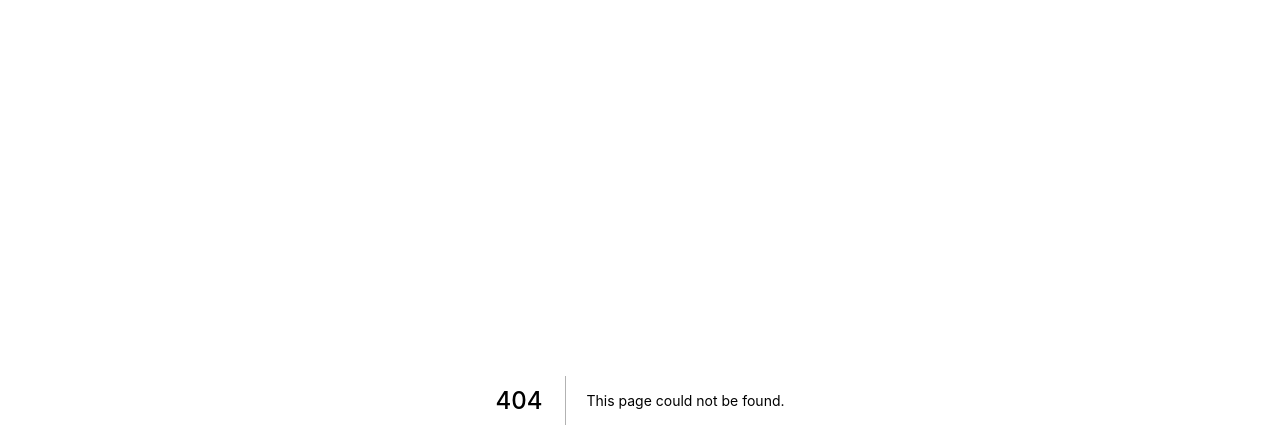
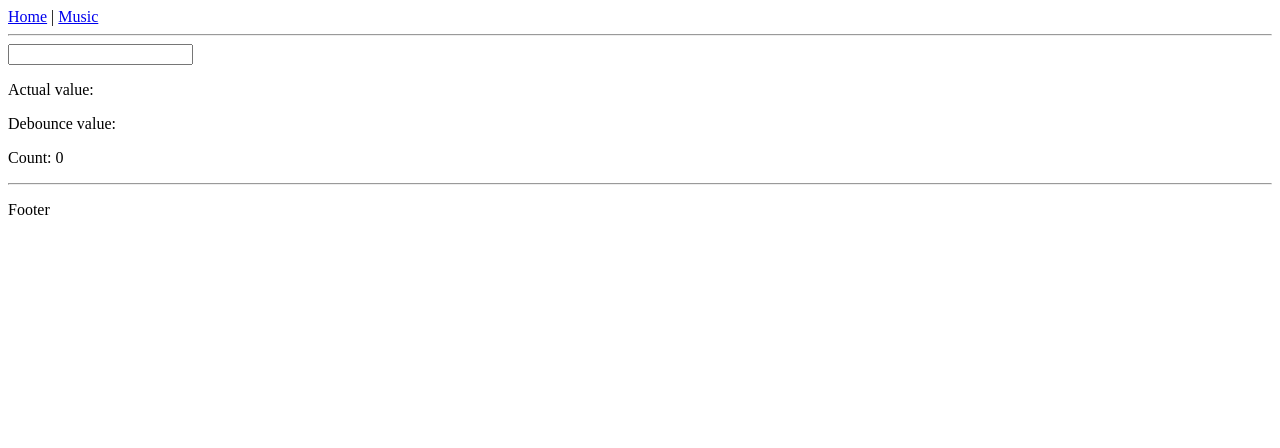
Before and after one commit to manovotny/monitor, a Next.js app: page /music in a window 1280 px wide. Before the commit this address had no page. Shown: the top 448 px of the page. Built offline with nearby package versions, Linux system fonts and the light colour scheme.

Commit message:
Renames `search` route to `music`.

```diff
--- a/components/Layout.tsx
+++ b/components/Layout.tsx
@@ -21,8 +21,8 @@ const Layout = ({children, title = 'Home'}: Props): ReactElement => (
                     <a>{'Home'}</a>
                 </Link>
                 {' | '}
-                <Link href="/search">
-                    <a>{'Search'}</a>
+                <Link href="/music">
+                    <a>{'Music'}</a>
                 </Link>
             </nav>
             <hr />
--- a/pages/search.tsx
+++ b/pages/music.tsx
@@ -19,7 +19,7 @@ type Props = {
     defaultTerm: string;
 };
 
-const SearchPage = ({defaultTerm}: Props): ReactElement => {
+const MusicPage = ({defaultTerm}: Props): ReactElement => {
     const router = useRouter();
     const [inputText, setText] = useState(defaultTerm);
     const [term] = useDebounce(inputText, 500);
@@ -34,7 +34,7 @@ const SearchPage = ({defaultTerm}: Props): ReactElement => {
         if (term.length) {
             router.push(
                 {
-                    pathname: '/search',
+                    pathname: '/music',
                     query: {term},
                 },
                 undefined,
@@ -44,7 +44,7 @@ const SearchPage = ({defaultTerm}: Props): ReactElement => {
     }, [term]);
 
     return (
-        <Layout title="Search">
+        <Layout title="Music">
             <input
                 onChange={(event): void => {
                     setText(event.target.value);
@@ -70,7 +70,7 @@ const SearchPage = ({defaultTerm}: Props): ReactElement => {
     );
 };
 
-export default SearchPage;
+export default MusicPage;
 
 // eslint-disable-next-line  @typescript-eslint/require-await
 export const getServerSideProps: GetServerSideProps = async (context) => ({
```
